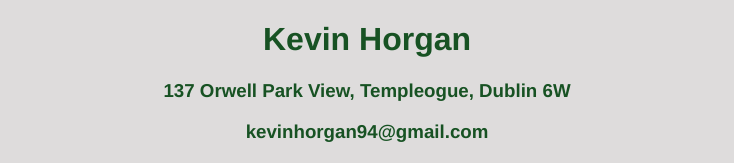
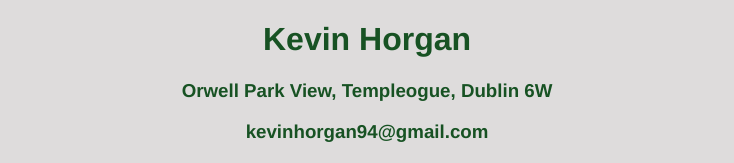
Before and after one commit to kevMH94/kevMH94.github.io, a plain HTML site: page index.html in a window 1280 px wide. Shown: the top 163 px of the page, without its empty margins (273-1007 px from the left). Drawn offline with Linux system fonts and the light colour scheme.

Commit message:
changed the address on CV

```diff
--- a/index.html
+++ b/index.html
@@ -7,7 +7,7 @@
 
     <body>
         <h1>Kevin Horgan</h1>
-        <h3>137 Orwell Park View, Templeogue, Dublin 6W</h3>
+        <h3> Orwell Park View, Templeogue, Dublin 6W</h3>
         <h3>kevinhorgan94@gmail.com</h3>
         <h3>083 3775173</h3>
 
```
